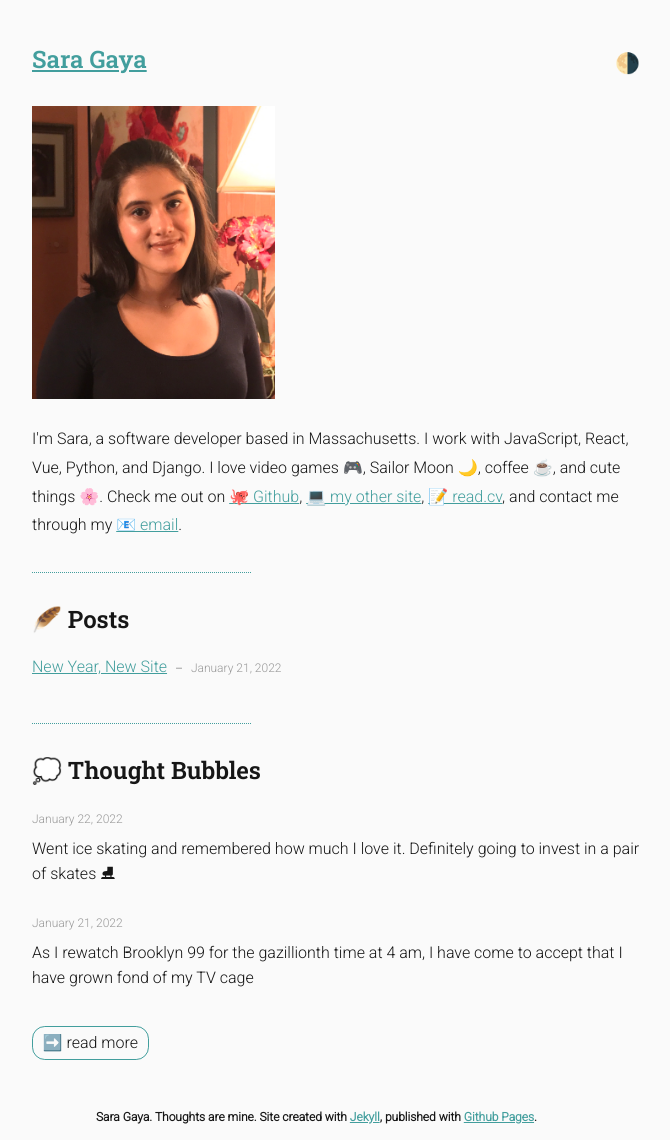
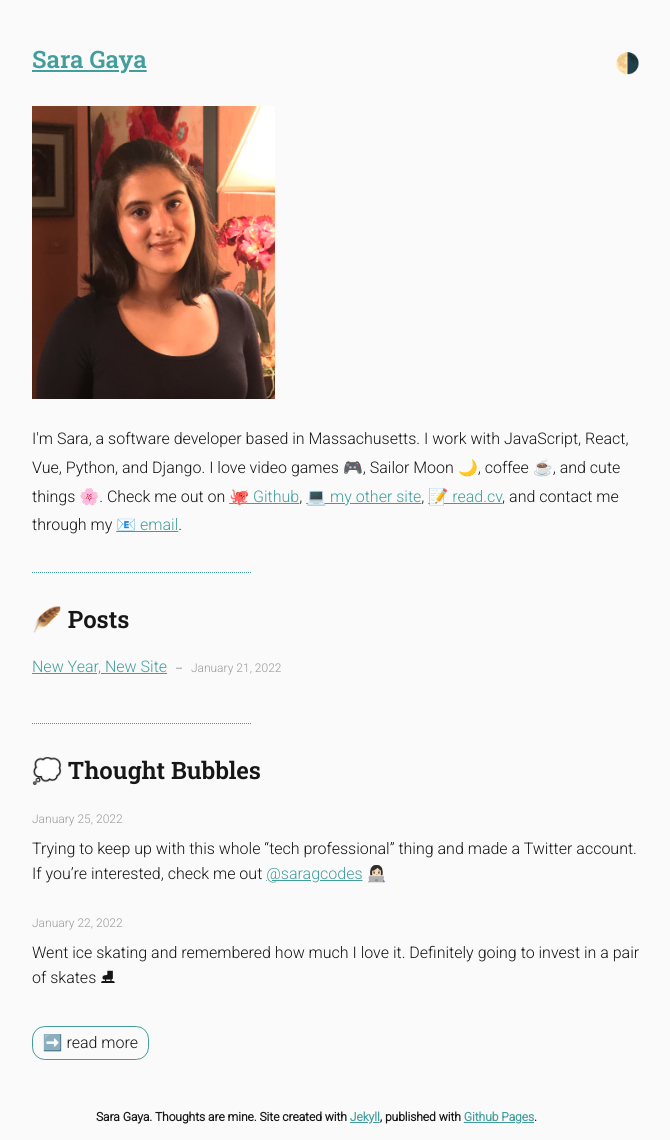
Before and after one commit to sgaya16/blog, a Jekyll site: the page built from index.html, in a window 1280 px wide. Shown: the whole page, without its empty margins (304-974 px from the left). Built offline with Jekyll 4.4.1, drawn with Linux system fonts in a browser that asks for light colours.

Commit message:
new thought bubble

```diff
--- a/_data/thoughts.yml
+++ b/_data/thoughts.yml
@@ -1,3 +1,6 @@
+- date: 2022-01-25
+  content: Trying to keep up with this whole "tech professional" thing and made a Twitter account. If you're interested, check me out [@saragcodes](https://twitter.com/saragcodes) 👩🏻‍💻
+
 - date: 2022-01-22
   content: Went ice skating and remembered how much I love it. Definitely going to invest in a pair of skates ⛸
 
```
